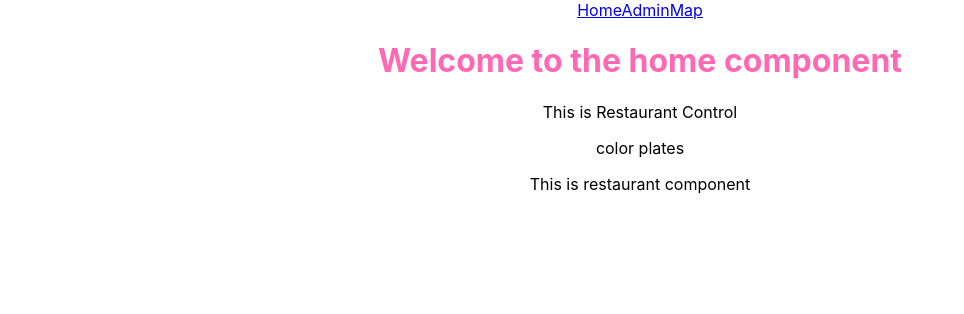
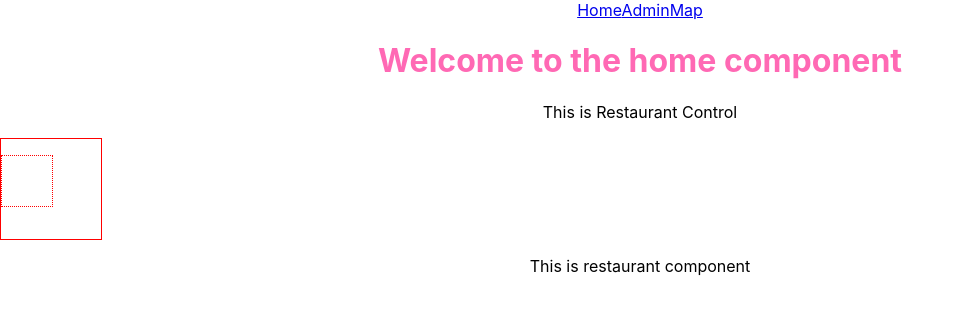
Before and after one commit to MalyPhong619/sushi-calculator, a React app: page /#/ in a window 1280 px wide. Shown: the top 314 px of the page, without its empty margins (0-964 px from the left). Built offline with nearby package versions, Linux system fonts and the light colour scheme.

Commit message:
create html elements to style colored plates

```diff
--- a/src/components/ColorPlates.jsx
+++ b/src/components/ColorPlates.jsx
@@ -3,9 +3,30 @@ import React from 'react';
 function ColorPlates() {
   return(
     <div>
-      <p>color plates</p>
-    </div>
-  );
-}
+      <style jsx>{`
+          .outerPlate {
+            border: 1px solid red;
+            width: 100px;
+            height: 100px;
+          }
+          .innerPlate {
+            border: 1px dotted red;
+            width: 50%;
+            height: 50%;
+          }
 
-export default ColorPlates;
+          `}
+        </style>
+
+        <div>
+          <div className='outerPlate'>
+            <p className='innerPlate'></p>
+          </div>
+        </div>
+
+
+      </div>
+    );
+  }
+
+  export default ColorPlates;
```
